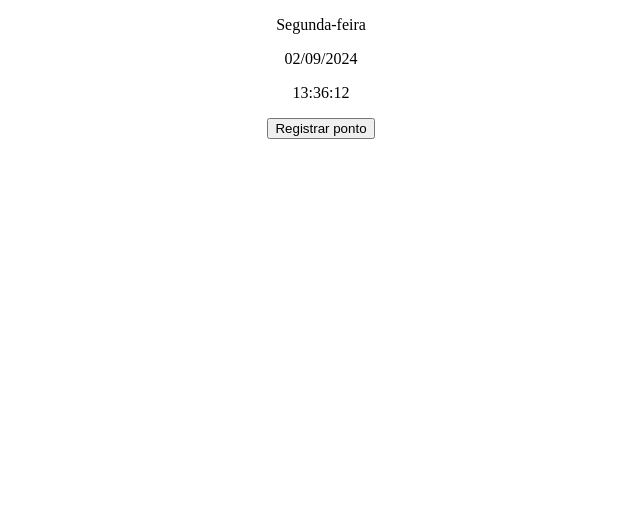
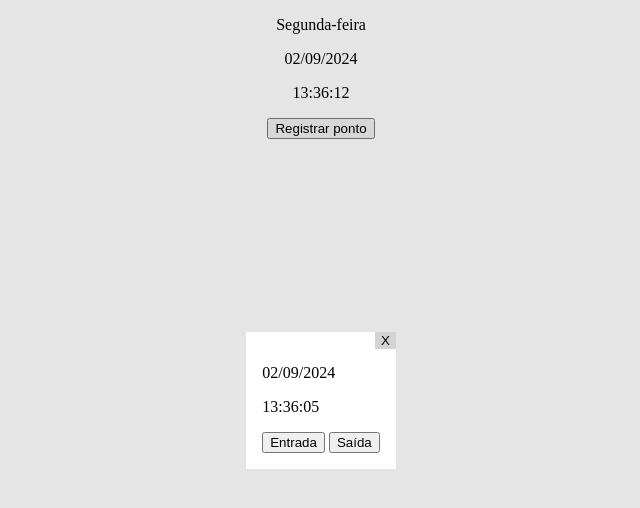
Before and after one commit to joaodelabio/sistema-controle-de-ponto, a plain HTML site: page index.html in a window 1280 px wide. Both pictures are taken after a click on the button "Registrar ponto". Shown: the whole page, without its empty margins (319-959 px from the left). Drawn offline with Linux system fonts and the light colour scheme.

Commit message:
mais coisa

```diff
--- a/css/style.css
+++ b/css/style.css
@@ -4,6 +4,19 @@
     justify-content: center;
 }
 
-button {
-    text-align: center;
+#dialog-ponto{
+    border: 0;
 }
+
+#fechar-dialog{
+    background-color: lightgray;
+    position: absolute;
+    top:0;
+    right:0;
+    border: 0;
+}
+
+#fechar-dialog:hover{
+    text-decoration: underline;
+    background: palevioletred;
+}
--- a/index.html
+++ b/index.html
@@ -14,6 +14,14 @@
         <button id="btn-registro">Registrar ponto</button>
     </div>
 
+    <dialog id="dialog-ponto">
+        <p id="dialog-data">Data:</p>
+        <p id="dialog-hora">Hora:</p>
+        <button id="entrada-dialog">Entrada</button>
+        <button id="saida-dialog">Saída</button>
+        <button id="fechar-dialog">X</button>
+    </dialog>
+
     <script src="js/script.js"></script>
 </body>
 </html>
--- a/js/script.js
+++ b/js/script.js
@@ -1,3 +1,9 @@
+navigator.geolocation.getCurrentPosition((position) => {
+    console.log(position);
+    console.log(position.coords.latitude);
+    console.log(position.coords.longitude);
+});
+
 const date = new Date();
 const diaSemana = document.getElementById("dia-semana");
 const dataAtual = document.getElementById("data-atual");
@@ -9,8 +15,22 @@ btnRegistrar.addEventListener("click", register);
 diaSemana.textContent = getWeekDay();
 dataAtual.textContent = getCurrentDate();
 
+const dialogPonto = document.getElementById("dialog-ponto");
+
+const dialogData = document.getElementById("dialog-data");
+dialogData.textContent = getCurrentDate();
+
+const dialogHora = document.getElementById("dialog-hora");
+dialogHora.textContent = getCurrentTime();
+
+
+const fecharDialog = document.getElementById("fechar-dialog");
+fecharDialog.addEventListener("click", () => {
+    dialogPonto.close();
+})
+
 function register() {
-    alert("Ponto batido");
+    dialogPonto.showModal();
 }
 
 function updateContentHour() {
```
